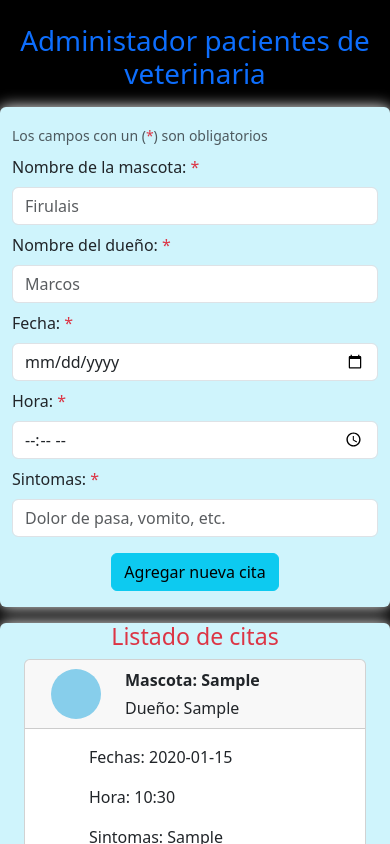
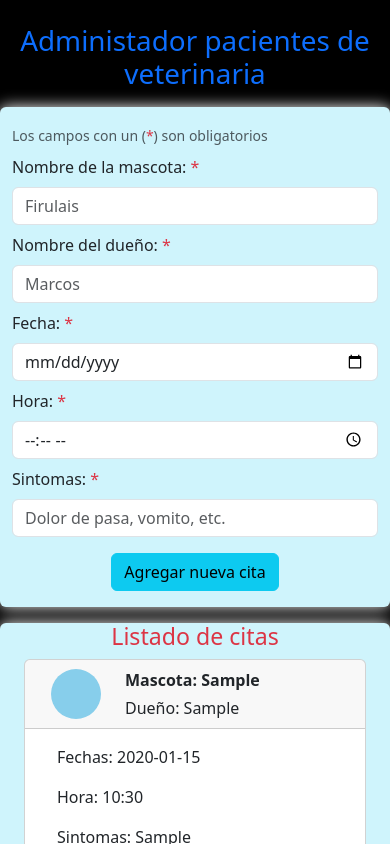
Before and after one commit to KR3RULIE/TP-React-ejercicio09, a React (Vite) app: page / in a window 390 px wide. Both pictures are taken after typing "Sample", "Sample", "2020-01-15", "10:30", "Sample" into the empty fields and a click on the button "Agregar nueva cita". Shown: the top 844 px of the page. Built offline with nearby package versions, Linux system fonts and the light colour scheme.

Commit message:
hice responsive la tabla donde se muestran las citas

```diff
--- a/src/components/CitasRow.jsx
+++ b/src/components/CitasRow.jsx
@@ -2,7 +2,7 @@ import ColumasCard from "./ColumasCard";
 
 const CitasRow = ({ citas }) => {
   return (
-    <section className="container sombra bg-info-subtle rounded mt-3">
+    <section className="container sombra bg-info-subtle rounded my-3">
       <h3 className="text-center text-danger">Listado de citas</h3>
       {citas.length === 0 && (
         <p className="text-center text-warning fs-5 fw-bold fst-italic">
--- a/src/components/ItemCards.jsx
+++ b/src/components/ItemCards.jsx
@@ -3,8 +3,8 @@ import "../index.css";
 
 const ItemCards = ({ cita }) => {
   return (
-    <Col>
-      <Card className="text-center">
+    <Col sm={12} md={6} lg={4}>
+      <Card className="text-center mb-4">
         <Card.Header className="d-flex align-items-center gap-4">
           <div className="circuloCeleste"></div>
           <div className="text-start">
@@ -15,7 +15,7 @@ const ItemCards = ({ cita }) => {
           </div>
         </Card.Header>
 
-        <Card.Body className="text-start ms-5">
+        <Card.Body className="text-start ms-3">
           <Card.Text>Fechas: {cita.fecha}</Card.Text>
           <Card.Text>Hora: {cita.hora}</Card.Text>
           <Card.Text>Sintomas: {cita.sintomas}</Card.Text>
```
